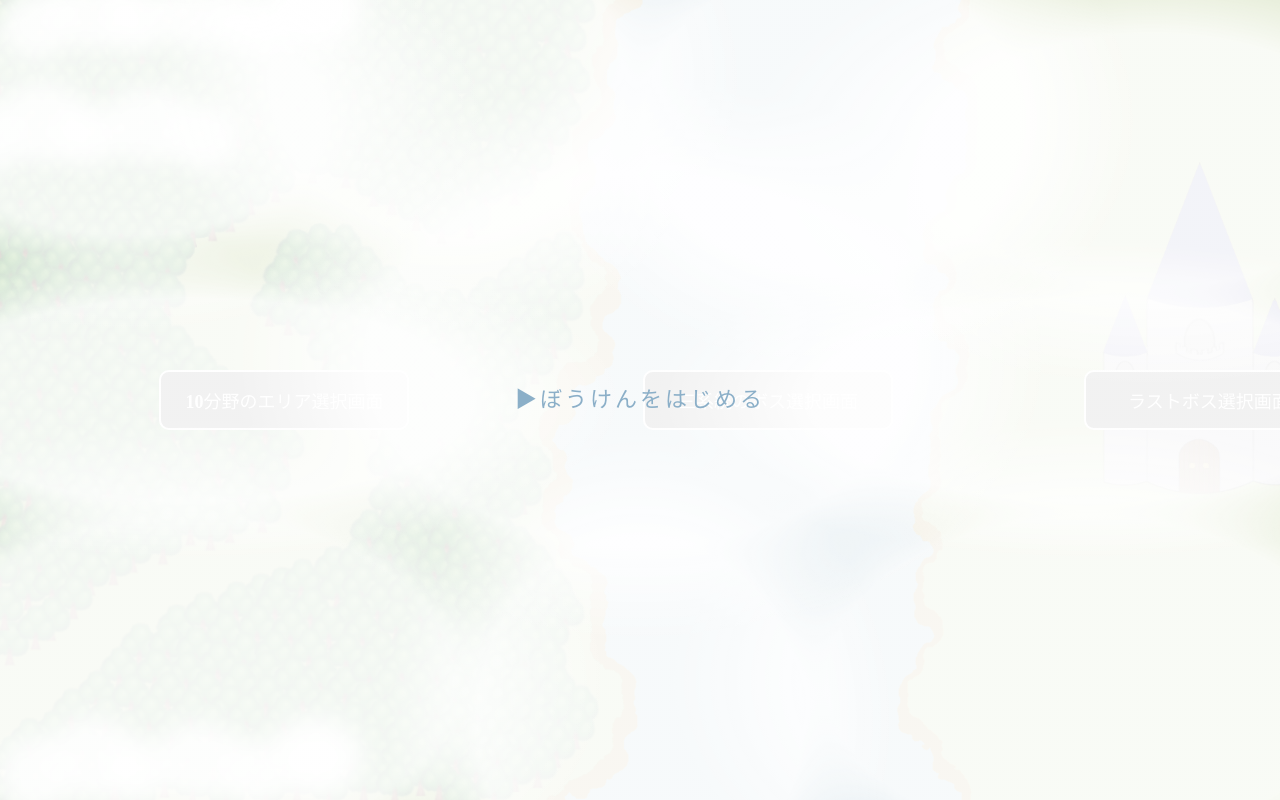
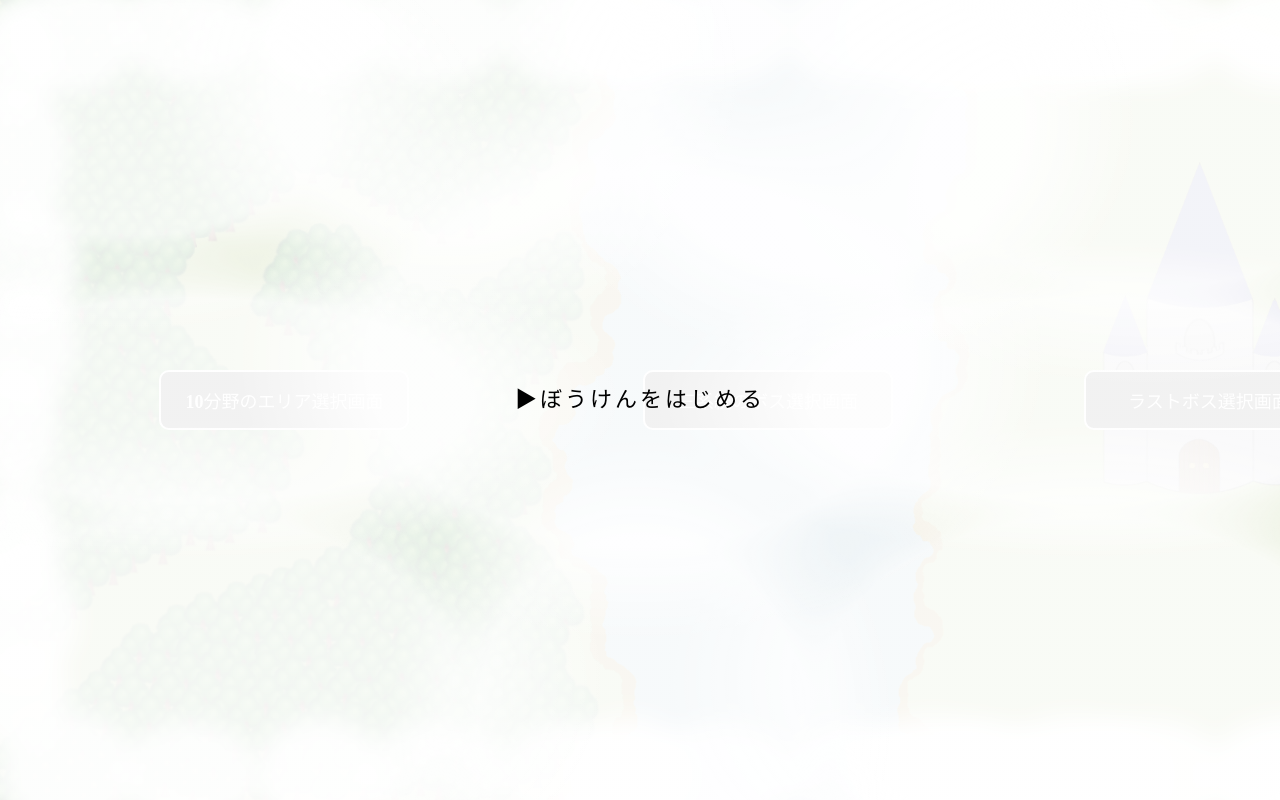
Before and after one commit to shiomusu1/shikaku-app, a React (Vite) app: page / in a window 1280 px wide. Built offline with nearby package versions, Linux system fonts and the light colour scheme.

Commit message:
雲の修正とそれぞれに画像とその上にボタンを配置するプログラム

```diff
--- a/src/pages/BattleOrWeak.jsx
+++ b/src/pages/BattleOrWeak.jsx
@@ -1,4 +1,7 @@
 import { useNavigate, useLocation } from "react-router-dom";
+import battleorweakBackground from "../assets/battleorweak.png";
+import"./battleorweak.css";
+
 
 function BattleOrWeak() {
   const navigate = useNavigate();
@@ -19,21 +22,36 @@ function BattleOrWeak() {
     10: "⑩セキュリティ",
   }[area];
 
-  return (
-    <div>
+      return(
+        <div className="battleorweak">
+        <div className="battleorweak-viewport">
+        <div className="battleorweak-map">
+
+             {/* 背景画像 */}
+              <img
+                className="battleorweak-background"
+                src={battleorweakBackground}
+                alt="エリア選択画面の背景"
+              />
+
+              {/* 背景画像の上に置くボタン */}
+              <div className="battleorweak-buttons">
       <h1> エリア{areaName} モード選択</h1>
 
-      <button onClick={() => navigate(`/battle/${area}`)}>
+      <button className="battleorweak1-button" onClick={() => navigate(`/battle/${area}`)}>
         戦闘
       </button>
 
-      <button onClick={() => navigate(`/weak/${area}`)}>
+      <button className="battleorweak2-button" onClick={() => navigate(`/weak/${area}`)}>
         苦手問題
       </button>
 
-      <button onClick={() => navigate("/eriasentaku")}>
+      <button className="battleorweak-back-button" onClick={() => navigate("/eriasentaku")}>
         エリア選択画面へ戻る
       </button>
+    </div>
+    </div>
+    </div>
     </div>
   );
 }
--- a/src/pages/BossBattleOrWeak.jsx
+++ b/src/pages/BossBattleOrWeak.jsx
@@ -1,6 +1,9 @@
 import { useNavigate, useLocation } from "react-router-dom";
+import bossbattleorweakBackground from "../assets/battleorweak.png";
+import"./bossbattleorweak.css";
 
-function BoosBattleOrweak() {
+
+function BossBattleOrWeak() {
     const navigate = useNavigate();
     const location = useLocation();
 
@@ -13,23 +16,39 @@ function BoosBattleOrweak() {
     }[boss];
 
   return (
-    <div>
+  <div className="bossbattleorweak">
+        <div className="bossbattleorweak-viewport">
+        <div className="bossbattleorweak-map">
+
+             {/* 背景画像 */}
+              <img
+                className="bossbattleorweak-background"
+                src={bossbattleorweakBackground}
+                alt="エリア選択画面の背景"
+              />
+
+              {/* 背景画像の上に置くボタン */}
+              <div className="bossbattleorweak-buttons">
+
       <h1>ボス{bossName} モード選択</h1>
 
-      <button onClick={() => navigate(`/boss/${boss}`)}>
+      <button className="bossbattleorweak1-button" onClick={() => navigate(`/boss/${boss}`)}>
         戦闘
       </button>
 
-      <button onClick={() => navigate(`/Bossweak/${boss}`)}>
+      <button className="bossbattleorweak2-button" onClick={() => navigate(`/Bossweak/${boss}`)}>
         苦手問題
       </button>
 
-      <button onClick={() => navigate("/boss")}>
+      <button className="bossbattleorweak-back-button" onClick={() => navigate("/boss")}>
         ボス選択画面へ戻る
       </button>
 
     </div>
+  </div>
+  </div>
+</div>
   );
 }
 
-export default BoosBattleOrweak;
+export default BossBattleOrWeak;
--- /dev/null
+++ b/src/pages/battleorweak.css
@@ -0,0 +1,106 @@
+h1 {
+    font-family: PixelMplus12;
+    font-size: 22px;
+    color: #000000;
+}
+
+body {
+  margin: 0;
+  font-family: PixelMplus12;
+  background: #f5f7fa;
+}
+
+button {
+ font-family: PixelMplus12;
+ padding: 0.5em 1em; /* 内側の余白 */
+ font-weight:bold;
+ border: solid 3px #FFFFFF;
+ background:#000000;
+ color: #ffffff;
+ font-size: 15px;
+ border-radius: 10px;
+ cursor: pointer;
+ transition: all 0.1s ease;
+}
+
+button:hover {
+  background: #4a6b7a;
+  transform: translateY(-2px);
+}
+
+/* =========================
+   エリア選択画面
+========================= */
+
+.battleorweak {
+  position: relative;
+  width: 100%;
+  height: 100vh;
+  height: 100dvh;
+  overflow: hidden;
+}
+
+/* スワイプできる表示領域 */
+.battleorweak-viewport {
+  position: absolute;
+  inset: 0;
+
+  overflow: auto;
+
+  overscroll-behavior: contain;
+  touch-action: pan-x pan-y;
+
+  scrollbar-width: none;
+}
+
+.battleorweak-viewport::-webkit-scrollbar {
+  display: none;
+}
+
+/* マップ本体 */
+.battleorweak-map {
+  position: relative;
+
+  width: max(100vw, 177.7778dvh);
+
+  aspect-ratio: 16 / 9;
+}
+
+/* 背景画像 */
+.battleorweak-background {
+  display: block;
+
+  width: 100%;
+  height: 100%;
+
+  object-fit: contain;
+
+  z-index: 0;
+}
+/* ボタンを背景画像より前にする */
+.battleorweak-buttons {
+  position: absolute;
+  inset: 0;
+  z-index: 1;
+}
+
+/* ボタンをマップ上で自由に配置 */
+.battleorweak-buttons button {
+  position: absolute;
+}
+
+/* ボタンの位置 */
+.battleorweak1-button {
+  top: 40%;
+  left: 33%;
+}
+
+.battleorweak2-button {
+  top: 50%;
+  left: 33%;
+}
+
+.battleorweak-back-button {
+  top: 70%;
+  left: 50%;
+}
--- /dev/null
+++ b/src/pages/bossbattleorweak.css
@@ -0,0 +1,106 @@
+h1 {
+    font-family: PixelMplus12;
+    font-size: 22px;
+    color: #000000;
+}
+
+body {
+  margin: 0;
+  font-family: PixelMplus12;
+  background: #f5f7fa;
+}
+
+button {
+ font-family: PixelMplus12;
+ padding: 0.5em 1em; /* 内側の余白 */
+ font-weight:bold;
+ border: solid 3px #FFFFFF;
+ background:#000000;
+ color: #ffffff;
+ font-size: 15px;
+ border-radius: 10px;
+ cursor: pointer;
+ transition: all 0.1s ease;
+}
+
+button:hover {
+  background: #4a6b7a;
+  transform: translateY(-2px);
+}
+
+/* =========================
+   エリア選択画面
+========================= */
+
+.bossbattleorweak {
+  position: relative;
+  width: 100%;
+  height: 100vh;
+  height: 100dvh;
+  overflow: hidden;
+}
+
+/* スワイプできる表示領域 */
+.bossbattleorweak-viewport {
+  position: absolute;
+  inset: 0;
+
+  overflow: auto;
+
+  overscroll-behavior: contain;
+  touch-action: pan-x pan-y;
+
+  scrollbar-width: none;
+}
+
+.bossbattleorweak-viewport::-webkit-scrollbar {
+  display: none;
+}
+
+/* マップ本体 */
+.bossbattleorweak-map {
+  position: relative;
+
+  width: max(100vw, 177.7778dvh);
+
+  aspect-ratio: 16 / 9;
+}
+
+/* 背景画像 */
+.bossbattleorweak-background {
+  display: block;
+
+  width: 100%;
+  height: 100%;
+
+  object-fit: contain;
+
+  z-index: 0;
+}
+/* ボタンを背景画像より前にする */
+.bossbattleorweak-buttons {
+  position: absolute;
+  inset: 0;
+  z-index: 1;
+}
+
+/* ボタンをマップ上で自由に配置 */
+.bossbattleorweak-buttons button {
+  position: absolute;
+}
+
+/* ボタンの位置 */
+.bossbattleorweak1-button {
+  top: 40%;
+  left: 33%;
+}
+
+.bossbattleorweak2-button {
+  top: 50%;
+  left: 33%;
+}
+
+.bossbattleorweak-back-button {
+  top: 70%;
+  left: 50%;
+}
--- a/src/pages/start.css
+++ b/src/pages/start.css
@@ -96,9 +96,11 @@
   transform: translate(-50%, -50%);
 }
 
+
 /* =========================
    マップの周囲の雲
 ========================= */
+
 .map-stage .cloud-frame {
   position: absolute;
   inset: 0;
@@ -115,93 +117,259 @@
 .puff {
   position: absolute;
   display: block;
-
   background: white;
   border-radius: 50%;
   filter: blur(11px);
-
   animation: cloudPuff 3s ease-in-out infinite alternate;
 }
 
-/* 雲の形 */
-.puff-1 {
-  width: 75px;
-  height: 75px;
+/* 上下の雲：横に連なる形 */
+.cloud-top,
+.cloud-bottom {
   left: 0;
-  top: 20px;
+  width: 100%;
+  height: 100px;
 }
 
-.puff-2 {
-  width: 95px;
-  height: 85px;
-  left: 45px;
+.cloud-top {
+  top: -25px;
+}
+
+.cloud-bottom {
+  bottom: -30px;
+}
+
+/* 左右の雲：縦に連なる形 */
+.cloud-left,
+.cloud-right {
   top: 0;
+  width: 100px;
+  height: 100%;
+}
+
+.cloud-left {
+  left: -30px;
+}
+
+.cloud-right {
+  right: -30px;
+}
+
+/* 上下の雲を横一列に配置 */
+.cloud-top .puff,
+.cloud-bottom .puff {
+  top: 0;
+}
+
+/* 下側の雲は上下を反転 */
+.cloud-bottom .puff {
+  top: auto;
+  bottom: 0;
+}
+
+/* 左右の雲を縦一列に配置 */
+.cloud-left .puff,
+.cloud-right .puff {
+  left: 0;
+  top: 0;
+}
+
+/* 右側の雲は左右を反転 */
+.cloud-right .puff {
+  left: auto;
+  right: 0;
+}
+
+/* 雲の丸のサイズと間隔 */
+.cloud-top .puff:nth-child(1),
+.cloud-bottom .puff:nth-child(1) {
+  width: 140px;
+  height: 120px;
+  left: 0;
+}
+
+.cloud-top .puff:nth-child(2),
+.cloud-bottom .puff:nth-child(2) {
+  width: 150px;
+  height: 110px;
+  left: 8%;
   animation-delay: -1s;
 }
 
-.puff-3 {
-  width: 65px;
-  height: 60px;
-  left: 105px;
-  top: 25px;
+.cloud-top .puff:nth-child(3),
+.cloud-bottom .puff:nth-child(3) {
+  width: 130px;
+  height: 110px;
+  left: 18%;
   animation-delay: -2s;
 }
 
-.puff-4 {
-  width: 100px;
-  height: 80px;
-  left: 150px;
-  top: 5px;
+.cloud-top .puff:nth-child(4),
+.cloud-bottom .puff:nth-child(4) {
+  width: 160px;
+  height: 110px;
+  left: 25%;
   animation-delay: -0.5s;
 }
 
-.puff-5 {
-  width: 70px;
-  height: 65px;
-  left: 220px;
-  top: 25px;
+.cloud-top .puff:nth-child(5),
+.cloud-bottom .puff:nth-child(5) {
+  width: 130px;
+  height: 110px;
+  left: 35%;
   animation-delay: -1.5s;
 }
 
-.puff-6 {
-  width: 90px;
-  height: 75px;
-  left: 270px;
-  top: 5px;
+.cloud-top .puff:nth-child(6),
+.cloud-bottom .puff:nth-child(6) {
+  width: 120px;
+  height: 110px;
+  left: 40%;
   animation-delay: -2.5s;
 }
 
-/* 上の雲 */
-.cloud-top {
-  top: -35px;
-  left: 0;
-  width: 100%;
-  height: 130px;
+.cloud-top .puff:nth-child(7),
+.cloud-bottom .puff:nth-child(7) {
+  width: 160px;
+  height: 110px;
+  left: 45%;
+  animation-delay: -0.5s;
 }
 
-/* 下の雲 */
-.cloud-bottom {
-  bottom: -45px;
-  left: 0;
-  width: 100%;
-  height: 130px;
+.cloud-top .puff:nth-child(8),
+.cloud-bottom .puff:nth-child(8) {
+  width: 130px;
+  height: 110px;
+  left: 55%;
+  animation-delay: -1s;
 }
 
-/* 左の雲 */
-.cloud-left {
-  top: 80px;
-  left: -50px;
+.cloud-top .puff:nth-child(9),
+.cloud-bottom .puff:nth-child(9) {
   width: 130px;
-  height: calc(100% - 160px);
+  height: 110px;
+  left: 65%;
+  animation-delay: -1.5s;
 }
 
-/* 右の雲 */
-.cloud-right {
-  top: 80px;
-  right: -50px;
-  width: 130px;
-  height: calc(100% - 160px);
+.cloud-top .puff:nth-child(10),
+.cloud-bottom .puff:nth-child(10) {
+  width: 160px;
+  height: 110px;
+  left: 75%;
+  animation-delay: -2s;
 }
+
+.cloud-top .puff:nth-child(11),
+.cloud-bottom .puff:nth-child(11) {
+  width: 160px;
+  height: 110px;
+  left: 85%;
+  animation-delay: -2.5s;
+}
+
+.cloud-top .puff:nth-child(12),
+.cloud-bottom .puff:nth-child(12) {
+  width: 160px;
+  height: 110px;
+  left: 95%;
+  animation-delay: -3s;
+}
+
+.cloud-top .puff:nth-child(13),
+.cloud-bottom .puff:nth-child(13) {
+  width: 160px;
+  height: 110px;
+  left: 70%;
+  animation-delay: -3s;
+}
+
+.cloud-top .puff:nth-child(14),
+.cloud-bottom .puff:nth-child(14) {
+  width: 160px;
+  height: 110px;
+  left: 60%;
+  animation-delay: -3s;
+}
+
+/* 左右の雲は縦向きに配置 */
+.cloud-left .puff,
+.cloud-right .puff {
+  left: 0;
+  top: 0;
+}
+
+.cloud-left .puff:nth-child(1),
+.cloud-right .puff:nth-child(1) {
+  width: 90px;
+  height: 120px;
+  top: 0;
+}
+
+.cloud-left .puff:nth-child(2),
+.cloud-right .puff:nth-child(2) {
+  width: 100px;
+  height: 150px;
+  top: 10%;
+  animation-delay: -1s;
+}
+
+.cloud-left .puff:nth-child(3),
+.cloud-right .puff:nth-child(3) {
+  width: 110px;
+  height: 130px;
+  top: 25%;
+  animation-delay: -2s;
+}
+
+.cloud-left .puff:nth-child(4),
+.cloud-right .puff:nth-child(4) {
+  width: 110px;
+  height: 130px;
+  top: 35%;
+  animation-delay: -0.5s;
+}
+
+.cloud-left .puff:nth-child(5),
+.cloud-right .puff:nth-child(5) {
+  width: 90px;
+  height: 130px;
+  top: 45%;
+  animation-delay: -1.5s;
+}
+
+.cloud-left .puff:nth-child(6),
+.cloud-right .puff:nth-child(6) {
+  width: 90px;
+  height: 120px;
+  top: 60%;
+  animation-delay: -2.5s;
+}
+
+.cloud-left .puff:nth-child(7),
+.cloud-right .puff:nth-child(7) {
+  width: 110px;
+  height: 120px;
+  top: 70%;
+  animation-delay: -1.5s;
+}
+
+.cloud-left .puff:nth-child(8),
+.cloud-right .puff:nth-child(8) {
+  width: 100px;
+  height: 110px;
+  top: 80%;
+  animation-delay: -1.5s;
+}
+
+.cloud-left .puff:nth-child(9),
+.cloud-right .puff:nth-child(9) {
+  width: 90px;
+  height: 130px;
+  top: 90%;
+  animation-delay: -1.5s;
+}
+
 
 /* 雲がふわふわ動く */
 @keyframes cloudPuff {
@@ -295,7 +463,7 @@
 
   transform: translate(-50%, -50%);
 
-  color: #8bafc8;
+  color: #000000;
   font-family: PixelMplus12;
   font-size: 22px;
   font-weight: bold;
--- a/src/pages/start.jsx
+++ b/src/pages/start.jsx
@@ -53,6 +53,14 @@ return (
             <span className="puff puff-4" />
             <span className="puff puff-5" />
             <span className="puff puff-6" />
+            <span className="puff puff-7" />
+            <span className="puff puff-8" />
+            <span className="puff puff-9" />
+            <span className="puff puff-10" />
+            <span className="puff puff-11" />
+            <span className="puff puff-12" />
+            <span className="puff puff-13" />
+            <span className="puff puff-14" />
           </div>
 
           <div className="cloud-row cloud-bottom">
@@ -62,6 +70,14 @@ return (
             <span className="puff puff-4" />
             <span className="puff puff-5" />
             <span className="puff puff-6" />
+            <span className="puff puff-7" />
+            <span className="puff puff-8" />
+            <span className="puff puff-9" />
+            <span className="puff puff-10" />
+            <span className="puff puff-11" />
+            <span className="puff puff-12" />
+            <span className="puff puff-13" />
+            <span className="puff puff-14" />
           </div>
 
           <div className="cloud-row cloud-left">
@@ -70,6 +86,9 @@ return (
             <span className="puff puff-3" />
             <span className="puff puff-4" />
             <span className="puff puff-5" />
+            <span className="puff puff-6" />
+            <span className="puff puff-7" />
+            <span className="puff puff-8" />
           </div>
 
           <div className="cloud-row cloud-right">
@@ -78,6 +97,9 @@ return (
             <span className="puff puff-3" />
             <span className="puff puff-4" />
             <span className="puff puff-5" />
+            <span className="puff puff-6" />
+            <span className="puff puff-7" />
+            <span className="puff puff-8" />
           </div>
         </div>
       </div>
```
Also changed, not shown: src/assets/battleorweak.png (added).
